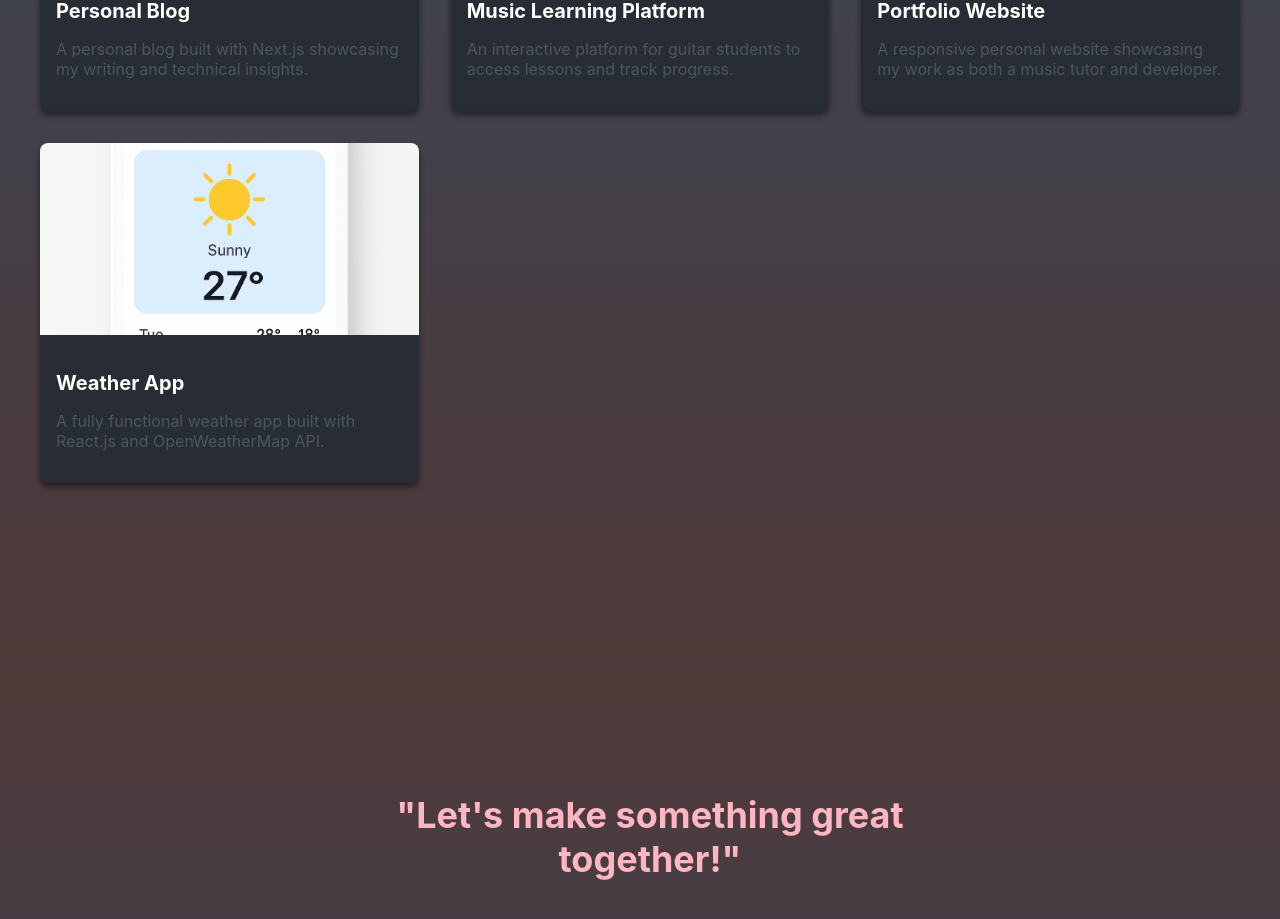
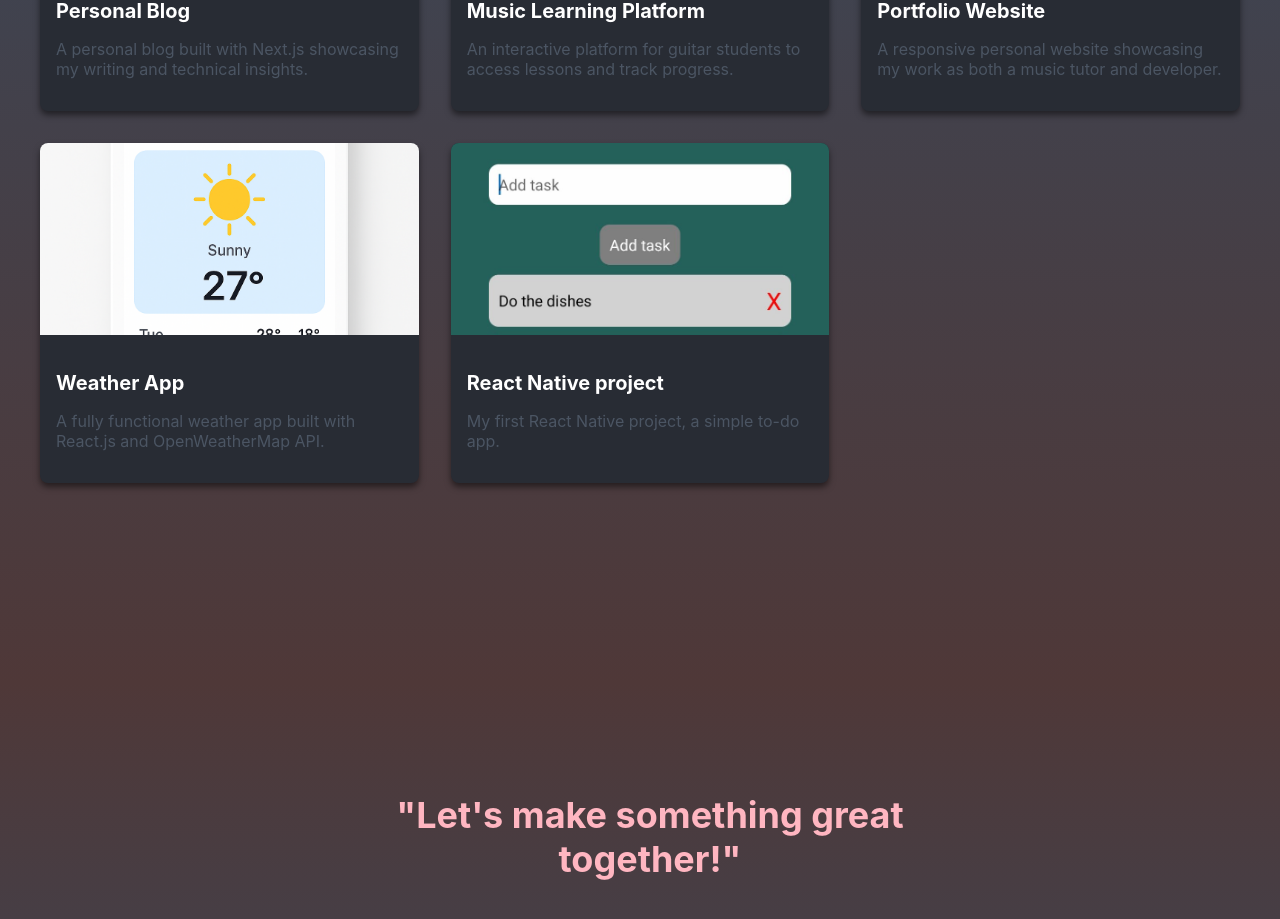
Before and after one commit to plexistrat/react-personal-website, a React (Create React App) app: page / in a window 1280 px wide. Shown: the part 2875-3794 px from the top of the page. Built offline with nearby package versions, Linux system fonts and the light colour scheme.

Commit message:
add project

```diff
--- a/src/components/NewProjects/NewProjects.js
+++ b/src/components/NewProjects/NewProjects.js
@@ -38,6 +38,14 @@ const projectsData = [
     image: "./weather-app-image.png",
     link: "https://github.com/plexistrat/weather-app-latest.git",
     technologies: ["React", "JavaScript", "HTML/CSS"],
+  },
+  {
+    id: 5,
+    title: "React Native project",
+    description: "My first React Native project, a simple to-do app.",
+    image: "./to do list-react native.jpg",
+    link: "#",
+    technologies: ["React Native", "JavaScript", "HTML/CSS"],
   },
 ];
 
```
